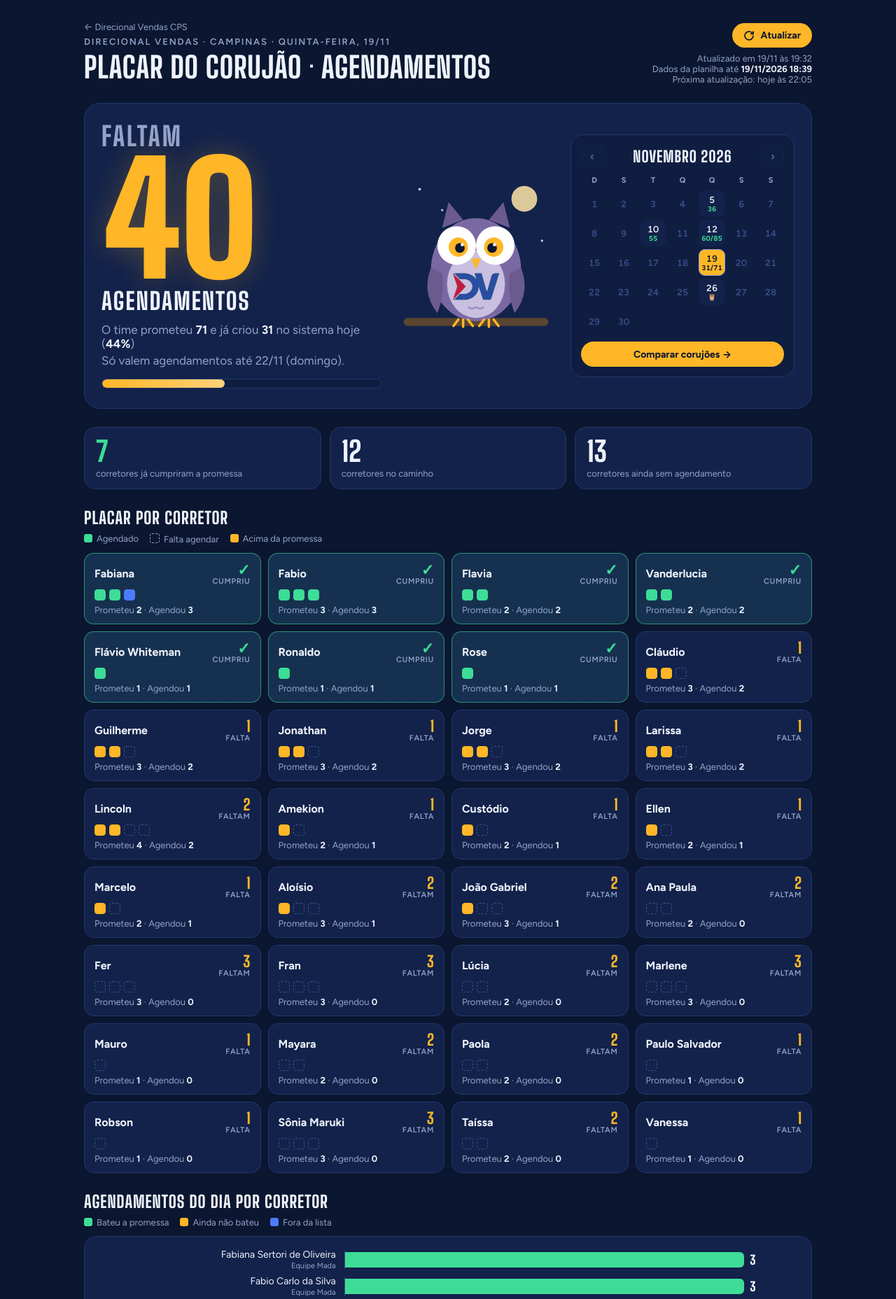
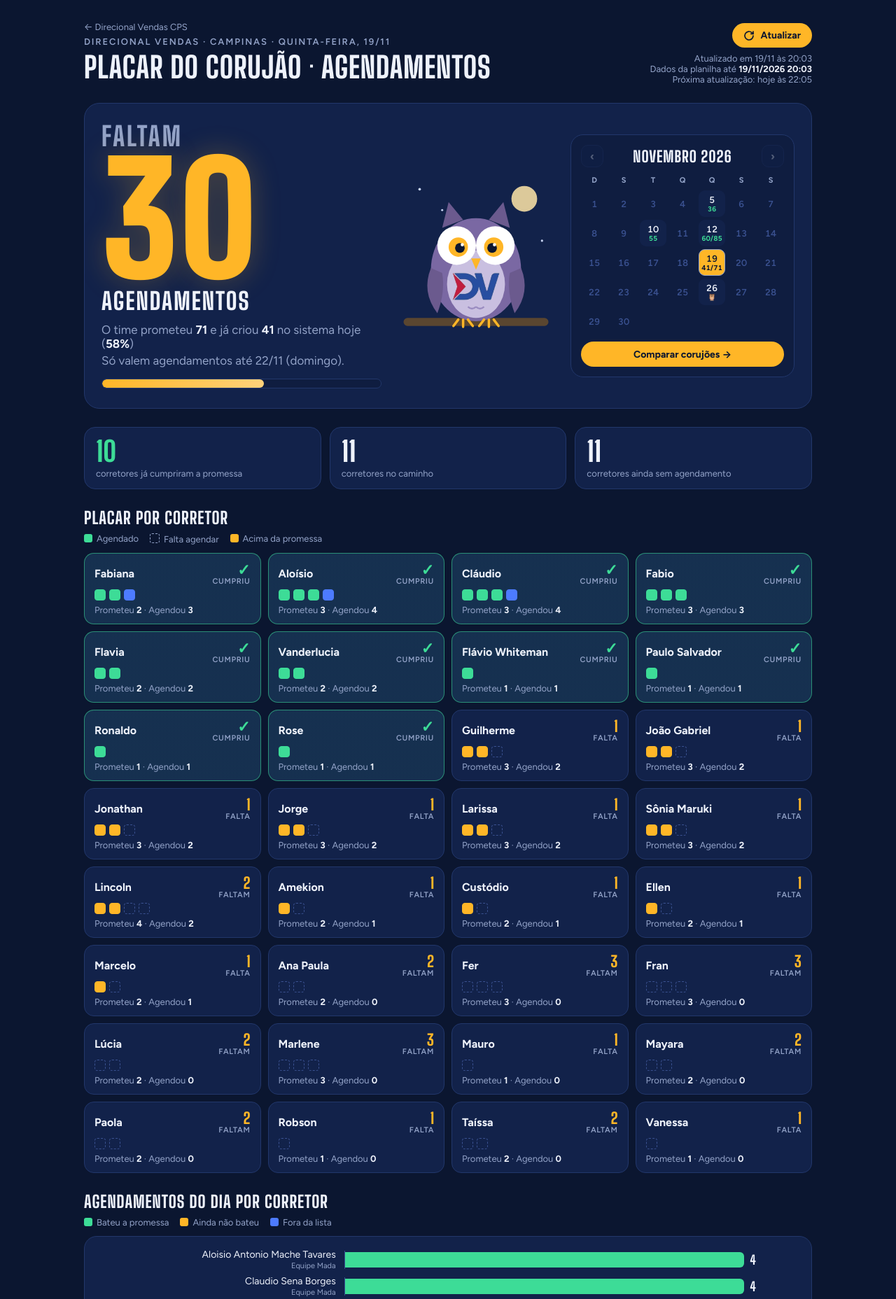
Before and after one commit to DirecionalVendasCPS/timedvcps, a plain HTML site: page corujao/index.html in a window 1280 px wide. Shown: the top 1856 px of the page at 70% size. Drawn offline with Linux system fonts and the light colour scheme.

Commit message:
Agendamentos e corujão 19/11 20:03: 42 criados, corujão 41/71
Co-Authored-By: Claude Opus 5.5 <noreply@anthropic.com>
Claude-Session: https://claude.ai/code/session_0172nLXY28TiKGBuvAfugnUo

```diff
--- a/corujao/2026-11-05.html
+++ b/corujao/2026-11-05.html
@@ -243,7 +243,7 @@ footer{font-size:13px;color:var(--muted);line-height:1.5;max-width:70ch}
   <footer>Promessas feitas no grupo do WhatsApp "Time Corretores Direcional Campinas". Agendamentos contados pela data de criação no relatório do sistema (planilha "Contadores do mês e corujão").</footer>
 </div>
 
-<script src="datas.js?v=20261119b"></script>
+<script src="datas.js?v=202611192003"></script>
 <script>
 // ===== Dados (atualizar a cada leitura do relatório) =====
 const DADOS = {
--- a/corujao/datas.js
+++ b/corujao/datas.js
@@ -7,7 +7,7 @@ const CORUJOES = [
   {dia: "2026-11-10", rotulo: "Corujão p/ 11/11", feito: 55, pagina: true, corretores: 27, gr: {Takeashi: [8], Patricia: [32], Gustavo: [15]}},
   {dia: "2026-11-12", rotulo: "Corujão p/ 14/11", feito: 60, prometido: 85, placar: "60/85", corretores: 28, cumpriram: 11, prometeram: 35,
    gr: {Takeashi: [8, 19], Patricia: [34, 42], Gustavo: [18, 24]}},
-  {dia: "2026-11-19", rotulo: "Corujão p/ 21/11", feito: 31, prometido: 71, placar: "31/71", gr: {Takeashi: [4, 11], Patricia: [22, 45], Gustavo: [5, 15]}},
+  {dia: "2026-11-19", rotulo: "Corujão p/ 21/11", feito: 41, prometido: 71, placar: "41/71", gr: {Takeashi: [4, 11], Patricia: [32, 45], Gustavo: [5, 15]}},
   {dia: "2026-11-26", rotulo: "Corujão p/ 28/11"}
 ];
 
--- a/corujao/index.html
+++ b/corujao/index.html
@@ -243,15 +243,15 @@ footer{font-size:13px;color:var(--muted);line-height:1.5;max-width:70ch}
   <footer>Promessas feitas no grupo do WhatsApp "Time Corretores Direcional Campinas". Agendamentos contados pela data de criação no relatório do sistema (planilha "Contadores do mês e corujão").</footer>
 </div>
 
-<script src="datas.js?v=20261119b"></script>
+<script src="datas.js?v=202611192003"></script>
 <script>
 // ===== Dados (atualizar a cada leitura do relatório) =====
 const DADOS = {
   dia: "2026-11-19",
   ate: "2026-11-22", // só valem agendamentos marcados até esta data (regra do grupo)
   regra: "Só valem agendamentos até 22/11 (domingo).",
-  atualizado: "2026-11-19T19:32:00-03:00",
-  refresh: "19/11/2026 18:39", // horário dos dados do último corujão
+  atualizado: "2026-11-19T20:03:00-03:00",
+  refresh: "19/11/2026 20:03", // horário dos dados do último corujão
   corretores: [
     {nome: "Larissa", prometido: 3, feito: 2},
     {nome: "Taíssa", prometido: 2, feito: 0},
@@ -261,14 +261,14 @@ const DADOS = {
     {nome: "Guilherme", prometido: 3, feito: 2},
     {nome: "Marlene", prometido: 3, feito: 0},
     {nome: "Jonathan", prometido: 3, feito: 2},
-    {nome: "João Gabriel", prometido: 3, feito: 1},
+    {nome: "João Gabriel", prometido: 3, feito: 2},
     {nome: "Fabiana", prometido: 2, feito: 3},
-    {nome: "Sônia Maruki", prometido: 3, feito: 0},
-    {nome: "Aloísio", prometido: 3, feito: 1},
+    {nome: "Sônia Maruki", prometido: 3, feito: 2},
+    {nome: "Aloísio", prometido: 3, feito: 4},
     {nome: "Amekion", prometido: 2, feito: 1},
     {nome: "Jorge", prometido: 3, feito: 2},
     {nome: "Ellen", prometido: 2, feito: 1},
-    {nome: "Cláudio", prometido: 3, feito: 2}
+    {nome: "Cláudio", prometido: 3, feito: 4}
 ,
     {nome: "Marcelo", prometido: 2, feito: 1},
     {nome: "Vanessa", prometido: 1, feito: 0},
@@ -285,7 +285,7 @@ const DADOS = {
     {nome: "Rose", prometido: 1, feito: 1},
     {nome: "Vanderlucia", prometido: 2, feito: 2},
     {nome: "Flávio Whiteman", prometido: 1, feito: 1},
-    {nome: "Paulo Salvador", prometido: 1, feito: 0}
+    {nome: "Paulo Salvador", prometido: 1, feito: 1}
 ,
     {nome: "Fabio", prometido: 3, feito: 3}
   ],
@@ -348,7 +348,7 @@ const DADOS = {
   ],
   // agendaram hoje sem ter feito promessa no grupo
   extras: [
-
+    {nome: "Clarice Pereira", feito: 1}
   ]
 };
 // ==========================================================
```
Also changed, not shown: agendamentos/index.html (+2 -2 lines), corujao/2026-11-10.html (+1 -1 lines), corujao/2026-11-12.html (+1 -1 lines), corujao/comparar.html (+1 -1 lines).
